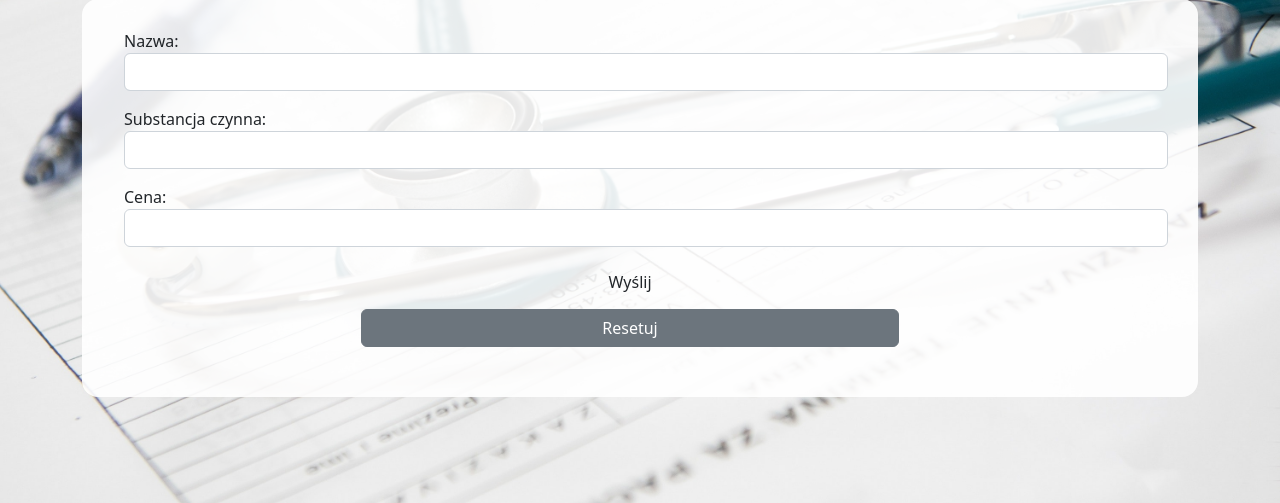
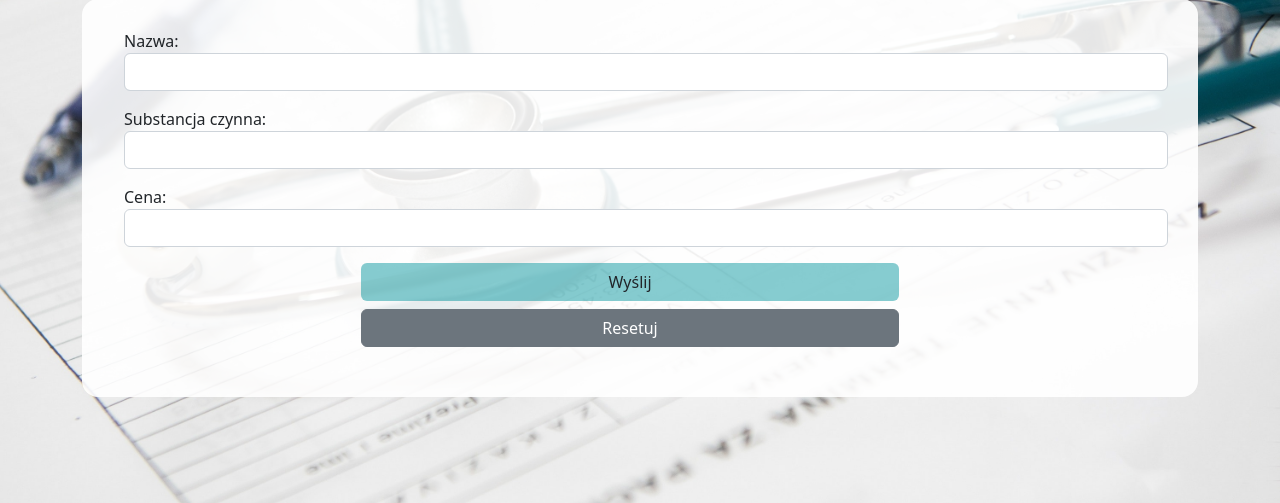
Before and after one commit to jvstyna/Przychodnia, a Django app: page /dodaj_lek/ in a window 1280 px wide. Shown: the part 297-800 px from the top of the page. Run offline with Django 4.2, Linux system fonts and the light colour scheme; some libraries are stand-ins or nearby versions.

Commit message:
fixed bug with name

```diff
--- a/przychodnia_app/templates/dodaj.html
+++ b/przychodnia_app/templates/dodaj.html
@@ -5,7 +5,7 @@
             {{ form.as_p }}
         </ul>
         <div class="d-grid gap-2 col-6 mx-auto">
-            <button type="submit" class="btn justyna-button-colour">Wyślij</button>
+            <button type="submit" class="btn justyna-button-color">Wyślij</button>
             <button type="reset" class="btn btn-secondary">Resetuj</button>
         </div>
     </form>
```
